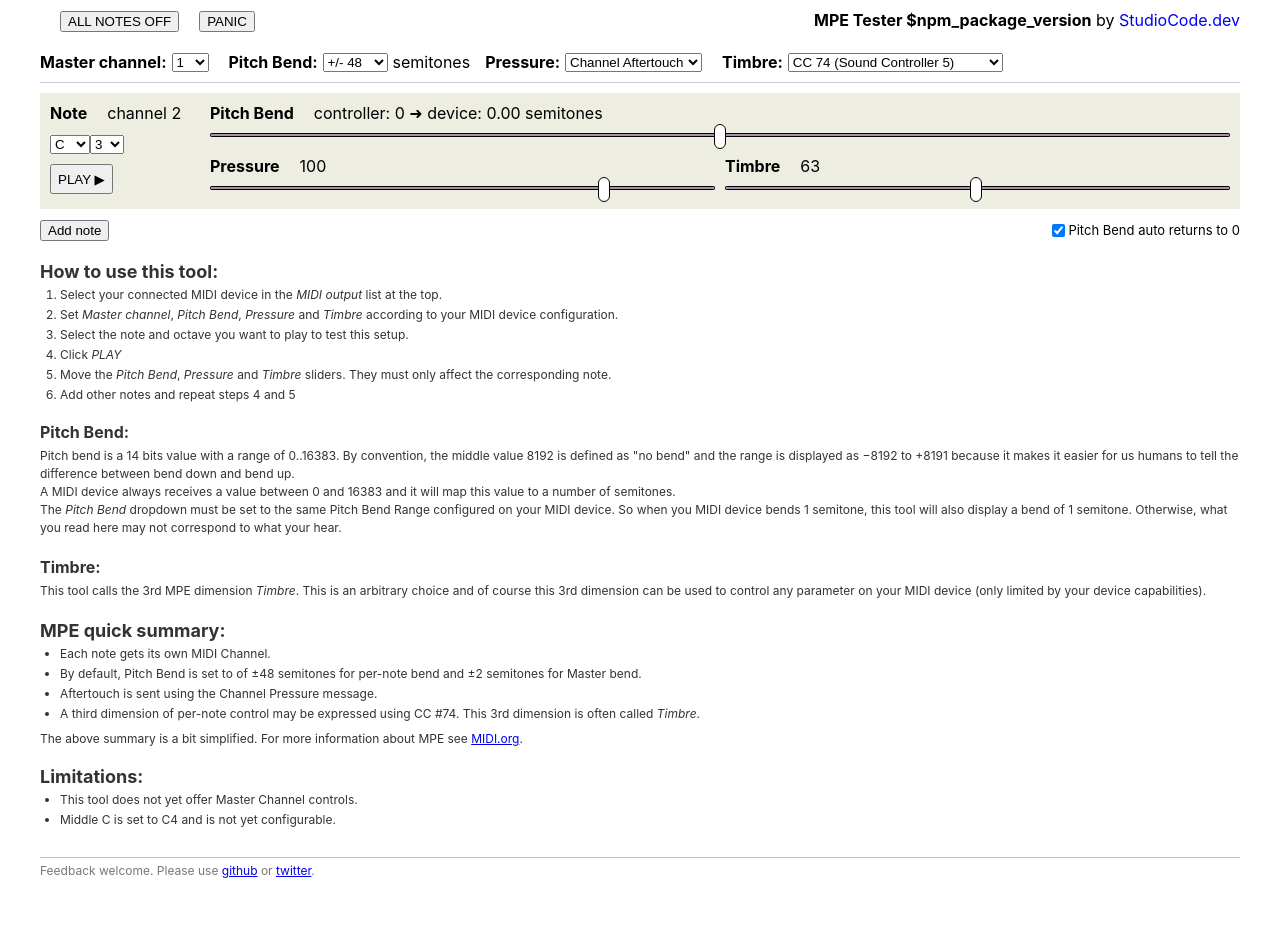
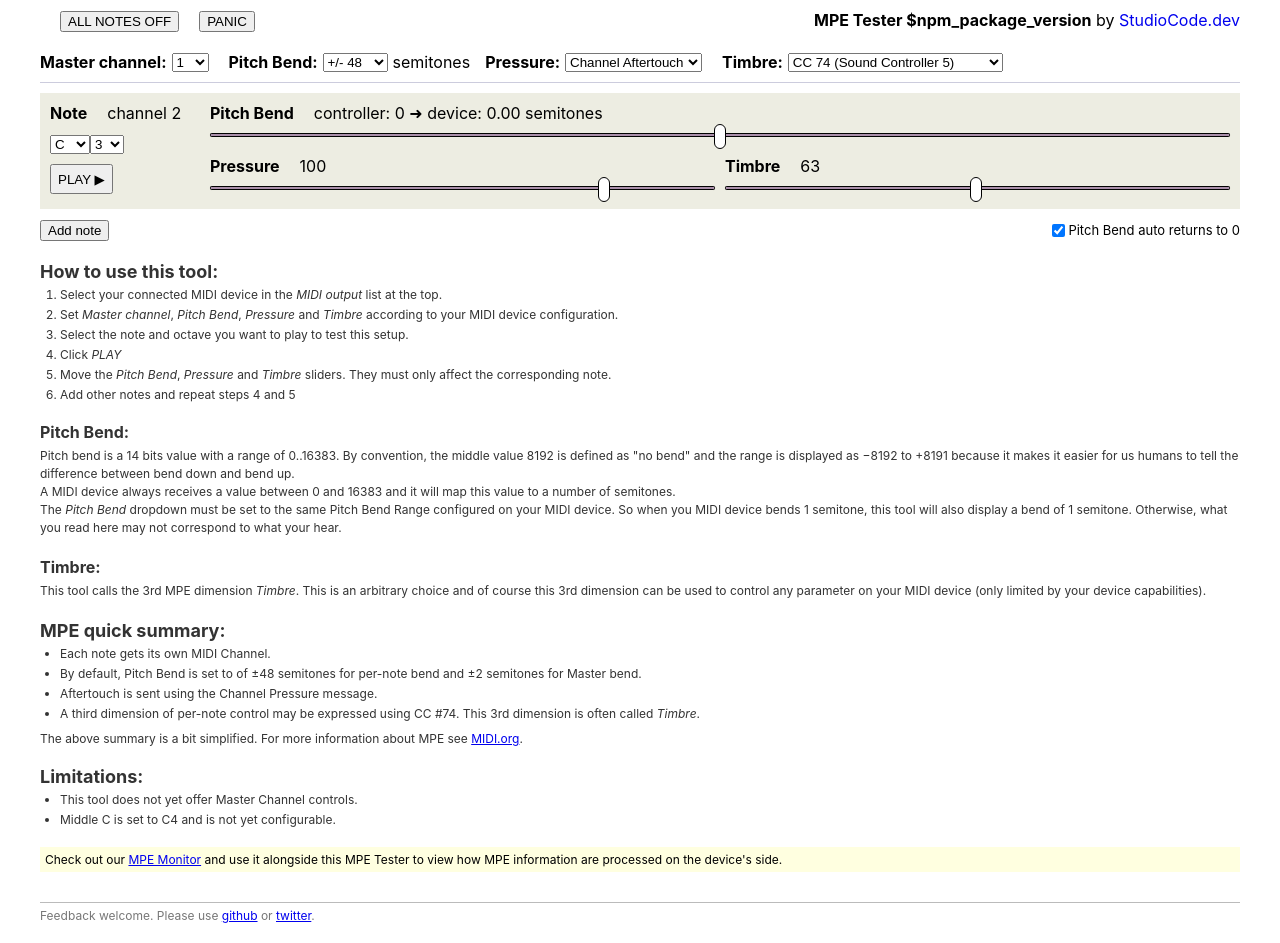
Before and after one commit to francoisgeorgy/mpe-tester, a React (Create React App) app: page / in a window 1280 px wide. Before the commit the page ends 898 px from the top, so only its background shows below. Built offline with nearby package versions, Linux system fonts and the light colour scheme.

Commit message:
Add link to MPE Monitor

```diff
--- a/package.json
+++ b/package.json
@@ -1,6 +1,6 @@
 {
   "name": "mpe-tester",
-  "version": "0.6.0",
+  "version": "0.6.1",
   "private": true,
   "homepage": "./",
   "dependencies": {
--- a/src/App.css
+++ b/src/App.css
@@ -104,6 +104,14 @@ h3 {
     color: #333;
     margin-top: 20px;
     font-size: 0.75rem;
+}
+
+
+.mpe-monitor {
+    margin-top: 20px;
+    font-size: 0.75rem;
+    padding: 5px;
+    background-color: lightyellow;
 }
 
 .pointer {
--- a/src/App.tsx
+++ b/src/App.tsx
@@ -82,6 +82,9 @@ function App() {
                         <li>Middle C is set to C4 and is not yet configurable.</li>
                     </ul>
                 </div>
+                <div className="mpe-monitor">
+                    Check out our <a href="https://studiocode.dev/mpe-monitor/" target="_blank" rel="noopener noreferrer">MPE Monitor</a> and use it alongside this MPE Tester to view how MPE information are processed on the device's side.
+                </div>
             </main>
             <div className="footer">
                 Feedback welcome. Please use <a href="https://github.com/francoisgeorgy/mpe-tester/issues" target="_blank" rel="noopener noreferrer">github</a> or <a href="https://twitter.com/francoisgeorgy" target="_blank" rel="noopener noreferrer">twitter</a>.
```
